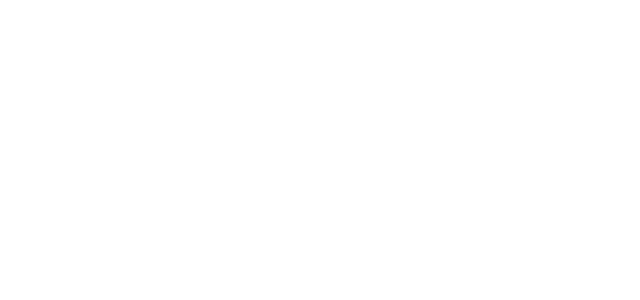
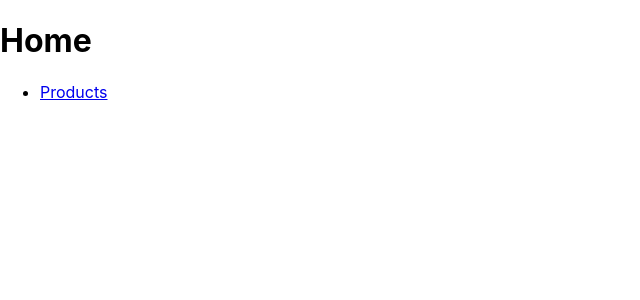
Before and after one commit to dinuka00/POS-SYSTEM-FRONTEND, a React (Create React App) app: page / in a window 1280 px wide. Shown: the top 300 px of the page, without its empty margins (0-640 px from the left). Built offline with nearby package versions, Linux system fonts and the light colour scheme.

Commit message:
created home,products pages with routes

```diff
--- a/package.json
+++ b/package.json
@@ -6,8 +6,10 @@
     "@testing-library/jest-dom": "^5.17.0",
     "@testing-library/react": "^13.4.0",
     "@testing-library/user-event": "^13.5.0",
+    "axios": "^1.6.6",
     "react": "^18.2.0",
     "react-dom": "^18.2.0",
+    "react-router-dom": "^6.21.3",
     "react-scripts": "5.0.1",
     "web-vitals": "^2.1.4"
   },
--- a/src/App.js
+++ b/src/App.js
@@ -1,12 +1,20 @@
 import logo from './logo.svg';
 import './App.css';
+import { BrowserRouter, Routes, Route } from 'react-router-dom';
 
-function App() {
-  return (
-    <div className="App">
+import Product from './pages/Product';
+import Home from './pages/Home';
 
-    </div>
-  );
+
+const App = () => {
+    return (
+        <BrowserRouter>
+            <Routes>
+                <Route index element={<Home/>} />
+                <Route path="/products" element={<Product/>}/>
+            </Routes>
+        </BrowserRouter>
+    )
 }
 
 export default App;
--- /dev/null
+++ b/src/pages/Home.js
@@ -0,0 +1,21 @@
+import { Link } from "react-router-dom";
+
+const Home = () => {
+
+
+
+    return (
+        <>
+            <h1>Home</h1>
+
+            <ul>
+                <li>
+                    <Link to="/products">Products</Link>
+
+                </li>
+            </ul>
+        </>
+    )
+}
+
+export default Home;
--- /dev/null
+++ b/src/pages/Product.js
@@ -0,0 +1,9 @@
+const Product = () => {
+    return (
+        <>
+            <h1>Product</h1>
+        </>
+    )
+}
+
+export default Product;
```
Also changed, not shown: 1 other file (tests, documents, lock files or other folders).
